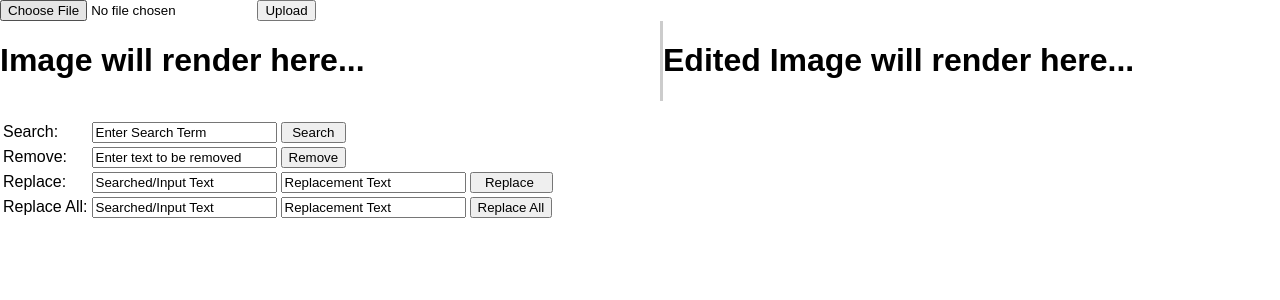
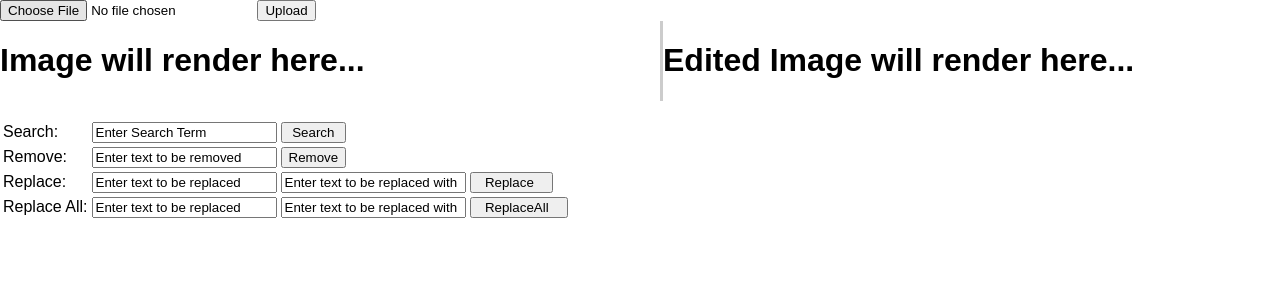
Before and after one commit to saumya-sinha01/Document_Based_Augmentation, a Flask app: page / in a window 1280 px wide. Shown: the top 300 px of the page. Run offline with Flask 3, Linux system fonts and the light colour scheme.

Commit message:
Replace All functionality

```diff
--- a/app.py
+++ b/app.py
@@ -45,5 +45,25 @@ def remove():
     return render_template('image_render.html', deletedText='Deleted All Occurences!',
                            removedText=text_to_be_removed, img=full_image_path, editedImg=augmented_image_filepath)
 
-    # extracted_json_list = textExtraction.extracted_json_list
-    # data_Augmentation.removeText(removeText, extracted_json_list, textExtraction.cropped_image_files)
+@app.route('/replaceText', methods=['POST'])
+def replace():
+    text_to_be_replaced = request.form['replaceText']
+    full_json_data = textExtraction.full_image_json
+    full_image_path = textExtraction.input_image
+    replacement_text = request.form['replacementText']
+    augemented_image_path_replacement = data_Augmentation.replaceText(text_to_be_replaced, full_json_data, full_image_path, replacement_text)
+    return render_template('image_render.html', replacedText_Msg='Replaced Occurence!', replacementText=replacement_text,
+                           replaceText=text_to_be_replaced, img=full_image_path, editedImg=augemented_image_path_replacement)
+
+@app.route('/replaceAllText', methods=['POST'])
+def replaceAll():
+    text_to_be_replacedAll = request.form['replaceAllText']
+    full_json_data2= textExtraction.full_image_json
+    full_image_path2 = textExtraction.input_image
+    replacementAll_text = request.form['replacementAllText']
+    augemented_image_path_replacementAll = data_Augmentation.replaceAllText(text_to_be_replacedAll, full_json_data2,
+                                                                      full_image_path2, replacementAll_text)
+    return render_template('image_render.html', replacedAllText_Msg='Replaced all Occurence!',
+                           replacementAllText=replacementAll_text,
+                           replaceAllText=text_to_be_replacedAll, img=full_image_path2,
+                           editedImg=augemented_image_path_replacementAll)
--- a/templates/image_render.html
+++ b/templates/image_render.html
@@ -124,31 +124,56 @@
         </form>
 	</tr>
 	<tr>
-        <form action='replace-text' method='GET'>
+        <form action='replaceText' method='POST'>
             <td>Replace:</td>
             <td>
-                <input type="text" id="replace" name="replace" value="Searched/Input Text" style="display: inline-block;">
+                 {% if replaceText %}
+                    <input type="text" id="replaceText" name="replaceText" value="{{ replaceText }}" style="display: inline-block;"  onfocus="this.value='{{ replaceText }}'">
+                {% else %}
+                    <input type="text" id="replaceText" name="replaceText" value="Enter text to be replaced" style="display: inline-block;"  onfocus="this.value=''">
+                {% endif %}
             </td>
             <td>
-                <input type="text" id="replacement" name="replacement" value="Replacement Text" style="display: inline-block;">
+                {% if replacementText %}
+                    <input type="text" id="replacementText" name="replacementText" value="{{ ReplacementText}}" style="display: inline-block;" onfocus="this.value='{{ replacementText }}'">
+                {%  else %}
+                    <input type="text" id="replacementText" name="replacementText" value="Enter text to be replaced with" style="display: inline-block;"  onfocus="this.value=''">
+                {% endif %}
             </td>
             <td>
                 <input type="submit" value="  Replace   ">
             </td>
+                <td>
+                {% if replacedText_Msg %}
+                    <span style="color: #FF0000;">{{ replacedText_Msg }}</span>
+                {% endif %}
+            </td>
         </form>
 	</tr>
 	<tr>
-        <form action='replace-text' method='GET'>
+        <form action='replaceAllText' method='POST'>
             <td>Replace All:</td>
             <td>
-                <input type="text" id="replace-all" name="replace-all" value="Searched/Input Text" style="display: inline-block;">
+                 {% if replaceAllText %}
+                    <input type="text" id="replaceAllText" name="replaceAllText" value="{{ replaceAllText }}" style="display: inline-block;"  onfocus="this.value='{{ replaceAllText }}'">
+                {% else %}
+                    <input type="text" id="replaceAllText" name="replaceAllText" value="Enter text to be replaced" style="display: inline-block;"  onfocus="this.value=''">
+                {% endif %}
             </td>
             <td>
-                <input type="text" id="replacement-all" name="replacement-all" value="Replacement Text" style="display: inline-block;">
+                {% if replacementAllText %}
+                    <input type="text" id="replacementAllText" name="replacementAllText" value="{{ replacementAllText}}" style="display: inline-block;" onfocus="this.value='{{ replacementAllText }}'">
+                {%  else %}
+                    <input type="text" id="replacementAllText" name="replacementAllText" value="Enter text to be replaced with" style="display: inline-block;"  onfocus="this.value=''">
+                {% endif %}
             </td>
-            <td>
-                <input type="submit" value="Replace All">
-
+             <td>
+                <input type="submit" value="  ReplaceAll   ">
+            </td>
+                <td>
+                {% if replacedText_Msg %}
+                    <span style="color: #FF0000;">{{ replacedAllText_Msg }}</span>
+                {% endif %}
             </td>
         </form>
 	</tr>
```
Also changed, not shown: Data_Augmentation.py (+72 -4 lines), static/uploads/editedfrom_Simplefrom.png (added), static/uploads/editedfrom_Simplefrom_1_1.png (added), static/uploads/editedfrom_Simplefrom_MultiText.png (added), static/uploads/editedfrom_Simplefrom_MultiText_1_1.png (added), static/uploads/editedfrom_Simplefrom_MultiText_replace.png (added), static/uploads/simple_Form_Img.png (added), static/uploads/simple_Form_Img_1_1.png (added), static/uploads/simple_Form_Img_deleted.png (added).
